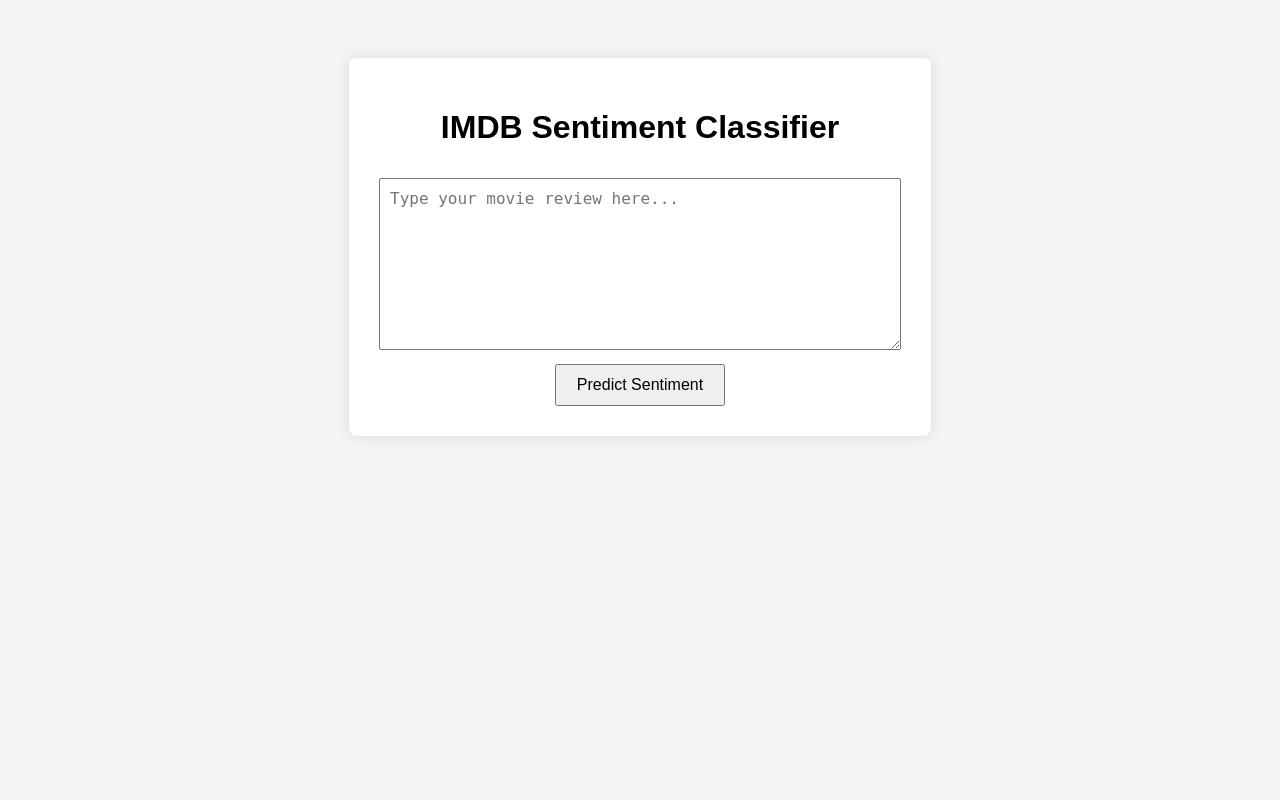
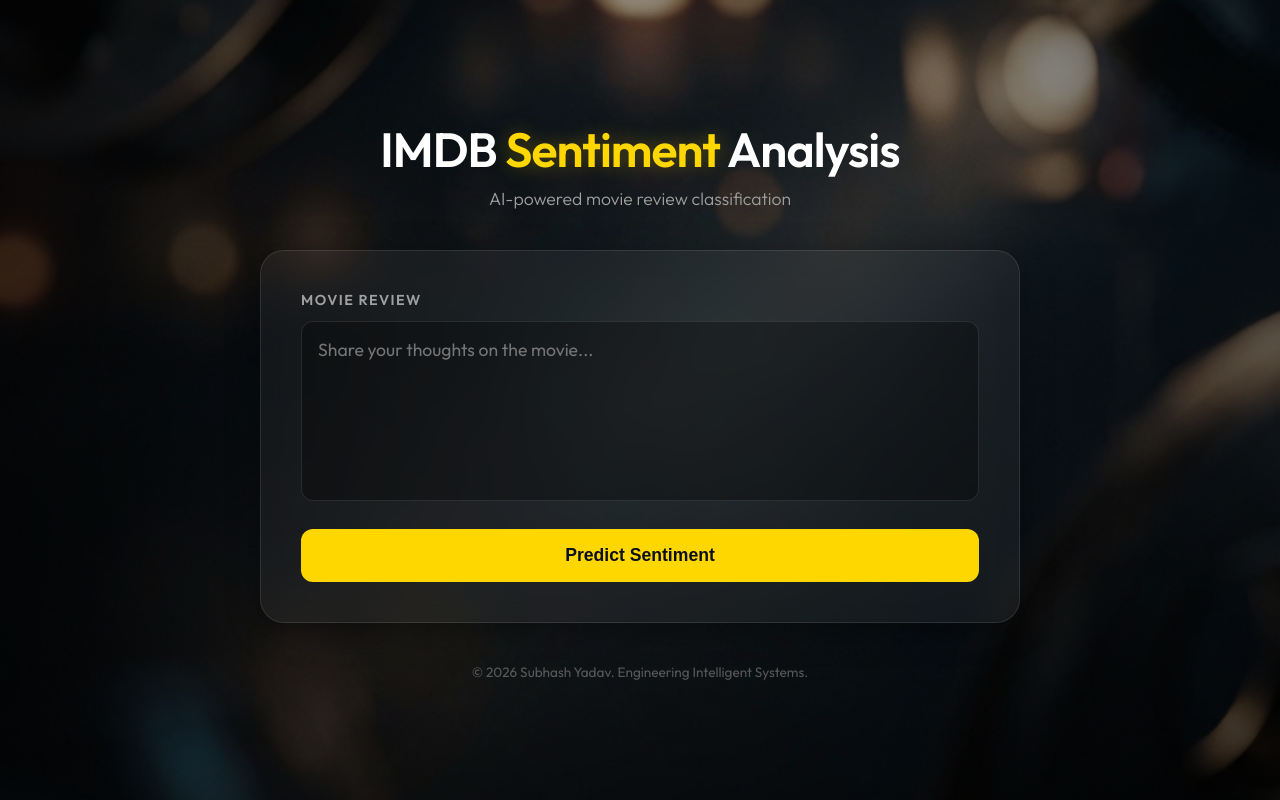
Before and after one commit to subhashyadavon/imdb_nlp, a Flask app: page / in a window 1280 px wide. Run offline with Flask 3, Linux system fonts and the light colour scheme; parts of the project's set-up code (start-up, migrations or seed data) failed here and were passed over.

Commit message:
change UI

```diff
--- a/app.py
+++ b/app.py
@@ -64,5 +64,5 @@ def index():
         sentiment = "Positive" if pred == 1 else "Negative"
     return render_template("index.html", sentiment=sentiment, review=review)
 
-if __name__ == "__main__":
-    app.run(debug=True)
+if __name__ == '__main__':
+    app.run(debug=True, port=5001)
--- a/static/style.css
+++ b/static/style.css
@@ -1,43 +1,226 @@
+:root {
+    --primary: #FFD700; /* Gold/Amber accent */
+    --primary-light: #FFE44D;
+    --bg-dark: #0A0F1E;
+    --text-white: #FFFFFF;
+    --text-dim: #A0A0A0;
+    --glass-bg: rgba(255, 255, 255, 0.05);
+    --glass-border: rgba(255, 255, 255, 0.1);
+    --positive: #00E676;
+    --negative: #FF5252;
+    --transition: all 0.3s cubic-bezier(0.4, 0, 0.2, 1);
+}
+
+* {
+    margin: 0;
+    padding: 0;
+    box-sizing: border-box;
+}
+
 body {
-    font-family: Arial, sans-serif;
-    background-color: #f4f4f4;
-    text-align: center;
-    padding: 50px;
+    font-family: 'Outfit', sans-serif;
+    color: var(--text-white);
+    background-color: var(--bg-dark);
+    background-image: url('background.png');
+    background-size: cover;
+    background-position: center;
+    background-attachment: fixed;
+    min-height: 100vh;
+    display: flex;
+    justify-content: center;
+    align-items: center;
+    overflow-x: hidden;
+}
+
+.overlay {
+    position: fixed;
+    top: 0;
+    left: 0;
+    width: 100%;
+    height: 100%;
+    background: radial-gradient(circle at center, transparent 0%, rgba(0, 0, 0, 0.7) 100%);
+    z-index: 1;
 }
 
 .container {
-    background-color: #fff;
-    padding: 30px;
-    border-radius: 8px;
-    box-shadow: 0px 0px 15px rgba(0,0,0,0.1);
-    display: inline-block;
+    position: relative;
+    z-index: 2;
+    width: 100%;
+    max-width: 800px;
+    padding: 40px 20px;
+    text-align: center;
+}
+
+header {
+    margin-bottom: 40px;
+    animation: fadeInDown 0.8s ease-out;
+}
+
+h1 {
+    font-size: 3rem;
+    font-weight: 600;
+    letter-spacing: -0.02em;
+    margin-bottom: 8px;
+}
+
+.accent {
+    color: var(--primary);
+    text-shadow: 0 0 20px rgba(255, 215, 0, 0.3);
+}
+
+.subtitle {
+    font-size: 1.1rem;
+    color: var(--text-dim);
+    font-weight: 300;
+}
+
+.glass-panel {
+    background: var(--glass-bg);
+    backdrop-filter: blur(12px);
+    -webkit-backdrop-filter: blur(12px);
+    border: 1px solid var(--glass-border);
+    border-radius: 24px;
+    padding: 40px;
+    box-shadow: 0 8px 32px 0 rgba(0, 0, 0, 0.37);
+    animation: scaleUp 0.6s ease-out;
+}
+
+.input-group {
+    text-align: left;
+    margin-bottom: 24px;
+}
+
+label {
+    display: block;
+    font-size: 0.9rem;
+    font-weight: 600;
+    text-transform: uppercase;
+    letter-spacing: 0.1em;
+    margin-bottom: 12px;
+    color: var(--text-dim);
 }
 
 textarea {
-    width: 500px;
-    height: 150px;
-    padding: 10px;
-    margin-top: 10px;
-    font-size: 16px;
+    width: 100%;
+    height: 180px;
+    background: rgba(0, 0, 0, 0.3);
+    border: 1px solid var(--glass-border);
+    border-radius: 12px;
+    padding: 16px;
+    color: var(--text-white);
+    font-size: 1.1rem;
+    font-family: inherit;
+    resize: none;
+    transition: var(--transition);
 }
 
-button {
-    margin-top: 10px;
-    padding: 10px 20px;
-    font-size: 16px;
+textarea:focus {
+    outline: none;
+    border-color: var(--primary);
+    background: rgba(0, 0, 0, 0.4);
+    box-shadow: 0 0 15px rgba(255, 215, 0, 0.1);
+}
+
+.btn-primary {
+    position: relative;
+    width: 100%;
+    padding: 16px;
+    background: var(--primary);
+    color: var(--bg-dark);
+    border: none;
+    border-radius: 12px;
+    font-size: 1.1rem;
+    font-weight: 600;
     cursor: pointer;
+    overflow: hidden;
+    transition: var(--transition);
+}
+
+.btn-primary:hover {
+    transform: translateY(-2px);
+    background: var(--primary-light);
+    box-shadow: 0 10px 20px rgba(255, 215, 0, 0.2);
+}
+
+.btn-primary:active {
+    transform: translateY(0);
+}
+
+.result-container {
+    margin-top: 40px;
+    padding-top: 30px;
+    border-top: 1px solid var(--glass-border);
+}
+
+.result-label {
+    font-size: 0.9rem;
+    color: var(--text-dim);
+    margin-bottom: 16px;
 }
 
 .result {
-    margin-top: 20px;
-    font-size: 20px;
-    font-weight: bold;
+    display: flex;
+    align-items: center;
+    justify-content: center;
+    gap: 12px;
+    font-size: 2.5rem;
+    font-weight: 600;
 }
 
 .result.positive {
-    color: green;
+    color: var(--positive);
+    text-shadow: 0 0 30px rgba(0, 230, 118, 0.2);
 }
 
 .result.negative {
-    color: red;
+    color: var(--negative);
+    text-shadow: 0 0 30px rgba(255, 82, 82, 0.2);
 }
+
+.icon {
+    font-size: 2.2rem;
+}
+
+footer {
+    margin-top: 40px;
+    font-size: 0.85rem;
+    color: rgba(255, 255, 255, 0.3);
+}
+
+/* Animations */
+@keyframes fadeInDown {
+    from {
+        opacity: 0;
+        transform: translateY(-20px);
+    }
+    to {
+        opacity: 1;
+        transform: translateY(0);
+    }
+}
+
+@keyframes scaleUp {
+    from {
+        opacity: 0;
+        transform: scale(0.95);
+    }
+    to {
+        opacity: 1;
+        transform: scale(1);
+    }
+}
+
+.animate-fade-in {
+    animation: fadeIn 0.5s ease-out forwards;
+}
+
+@keyframes fadeIn {
+    from { opacity: 0; }
+    to { opacity: 1; }
+}
+
+@media (max-width: 600px) {
+    h1 { font-size: 2rem; }
+    .glass-panel { padding: 24px; }
+    .result { font-size: 1.8rem; }
+}
--- a/templates/index.html
+++ b/templates/index.html
@@ -1,22 +1,52 @@
 <!DOCTYPE html>
-<html>
+<html lang="en">
+
 <head>
-    <title>IMDB Sentiment Classifier</title>
+    <meta charset="UTF-8">
+    <meta name="viewport" content="width=device-width, initial-scale=1.0">
+    <title>IMDB Sentiment - AI Analysis</title>
+    <link rel="preconnect" href="https://fonts.googleapis.com">
+    <link rel="preconnect" href="https://fonts.gstatic.com" crossorigin>
+    <link href="https://fonts.googleapis.com/css2?family=Outfit:wght@300;400;600&display=swap" rel="stylesheet">
     <link rel="stylesheet" href="{{ url_for('static', filename='style.css') }}">
 </head>
+
 <body>
-    <div class="container">
-        <h1>IMDB Sentiment Classifier</h1>
-        <form method="POST">
-            <textarea name="review" placeholder="Type your movie review here...">{{ review }}</textarea><br>
-            <button type="submit">Predict Sentiment</button>
-        </form>
+    <div class="overlay"></div>
+    <main class="container">
+        <header>
+            <h1>IMDB <span class="accent">Sentiment</span> Analysis</h1>
+            <p class="subtitle">AI-powered movie review classification</p>
+        </header>
 
-        {% if sentiment %}
-            <div class="result {{ 'positive' if sentiment=='Positive' else 'negative' }}">
-                Sentiment: {{ sentiment }}
+        <section class="glass-panel">
+            <form method="POST" id="predictForm">
+                <div class="input-group">
+                    <label for="review">Movie Review</label>
+                    <textarea name="review" id="review" placeholder="Share your thoughts on the movie..."
+                        required>{{ review }}</textarea>
+                </div>
+                <button type="submit" class="btn-primary">
+                    <span class="btn-text">Predict Sentiment</span>
+                    <div class="btn-glow"></div>
+                </button>
+            </form>
+
+            {% if sentiment %}
+            <div class="result-container animate-fade-in">
+                <div class="result-label">Analysis Result:</div>
+                <div class="result {{ 'positive' if sentiment=='Positive' else 'negative' }}">
+                    <span class="icon">{{ '✨' if sentiment=='Positive' else '🎬' }}</span>
+                    <span class="status">{{ sentiment }}</span>
+                </div>
             </div>
-        {% endif %}
-    </div>
+            {% endif %}
+        </section>
+
+        <footer>
+            <p>&copy; 2026 Subhash Yadav. Engineering Intelligent Systems.</p>
+        </footer>
+    </main>
 </body>
+
 </html>
```
Also changed, not shown: static/background.png (added).
